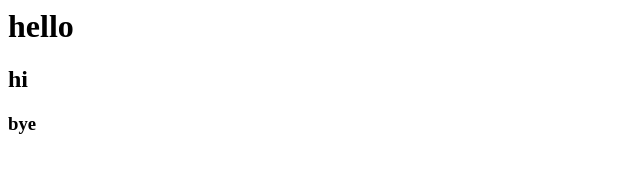
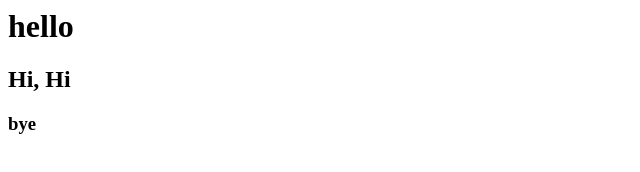
Before and after one commit to sjwoong1010/project, a plain HTML site: page index.html in a window 1280 px wide. Shown: the full height of the page, 0-640 px from the left. Drawn offline with Linux system fonts and the light colour scheme.

Commit message:
1st team2

```diff
--- a/index.html
+++ b/index.html
@@ -1,3 +1,3 @@
 <h1>hello</h1>
-<h2>hi</h2>
+<h2>Hi, Hi</h2>
 <h3>bye</h3>
```
